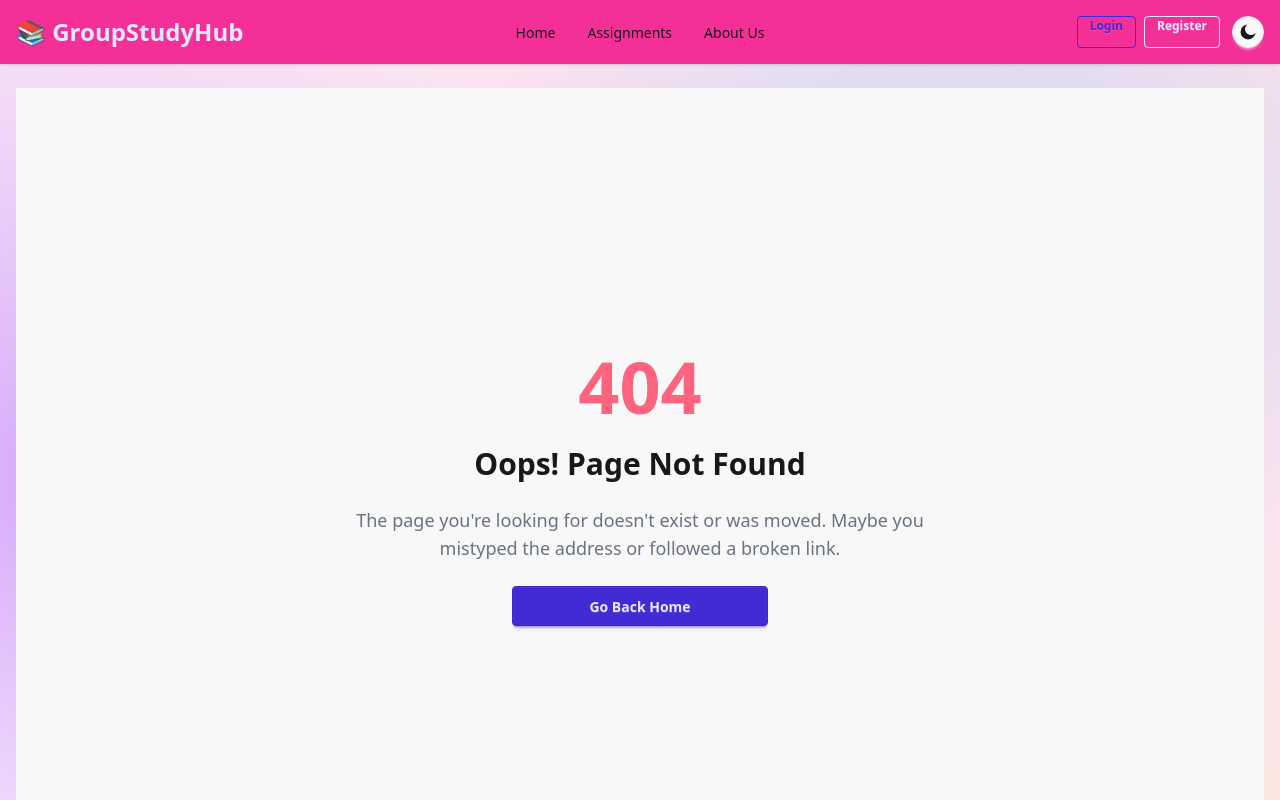
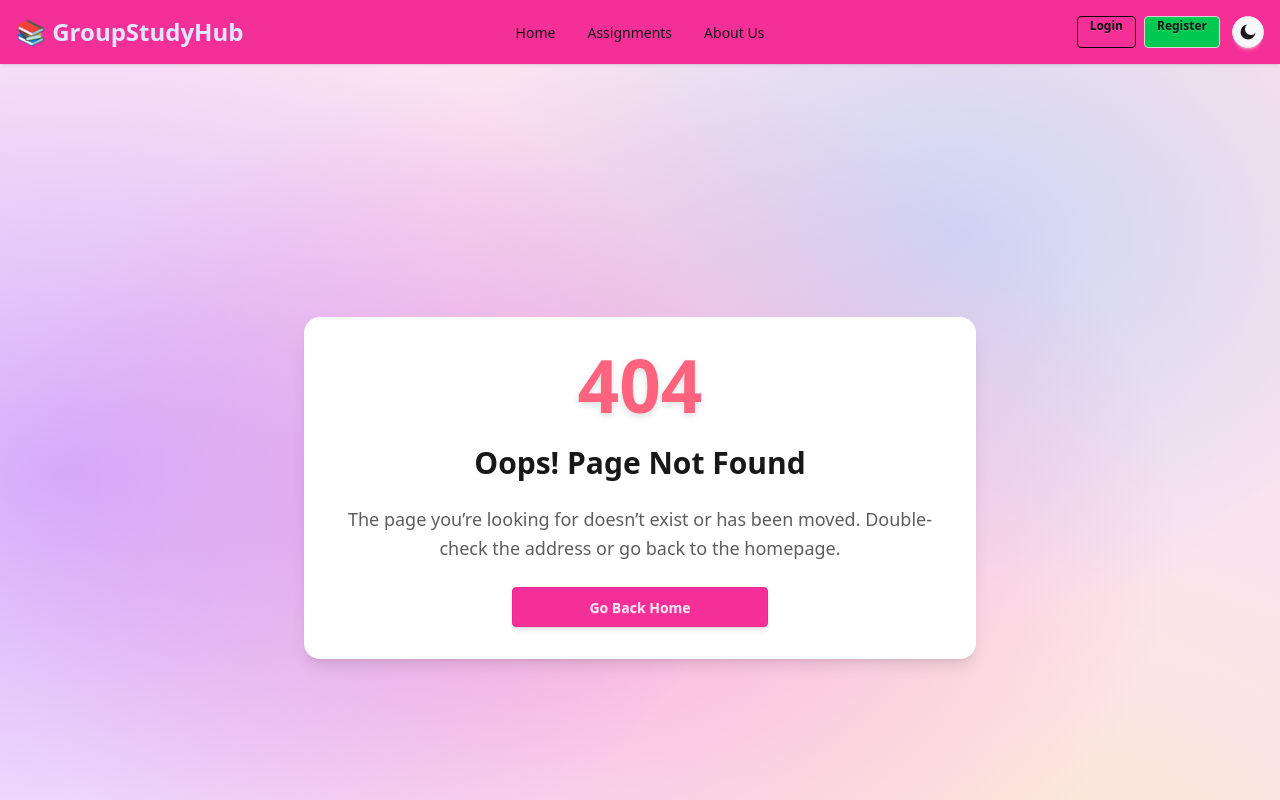
Before and after one commit to alamindev07/group-study-client, a React (Vite) app: page /privacy-policy in a window 1280 px wide. Shown: the top 800 px of the page. Built offline with nearby package versions, Linux system fonts and the light colour scheme; no server answers.

Commit message:
an eye Smoothing 404 Page updated

```diff
--- a/src/components/shared/Navbar.jsx
+++ b/src/components/shared/Navbar.jsx
@@ -180,10 +180,10 @@ const Navbar = () => {
             </div>
           ) : (
             <>
-              <Link to="/login" className="btn btn-outline btn-primary btn-sm hidden mr-2 md:inline-block">
+              <Link to="/login" className="btn btn-outline btn-neutral btn-sm hidden mr-2 md:inline-block">
                 Login
               </Link>
-              <Link to="/register" className="btn btn-outline btn-sm hidden md:inline-block">
+              <Link to="/register" className="btn btn-outline btn-sm btn-active bg-green-500 hidden md:inline-block">
                 Register
               </Link>
             </>
--- a/src/pages/ErrorPage.jsx
+++ b/src/pages/ErrorPage.jsx
@@ -1,26 +1,62 @@
 import { Link } from "react-router-dom";
+import { motion } from "framer-motion";
 import PageTitle from "../components/shared/PageTitle";
 
 const ErrorPage = () => {
   return (
-    <div className="min-h-screen flex items-center justify-center bg-base-200 px-4">
-       <PageTitle title="ErrorPage" />
-      <div className="text-center space-y-6">
-        <h1 className="text-7xl font-bold text-error">404</h1>
+    <div
+      className="min-h-screen flex items-center justify-center px-4"
+      style={{
+        background: `
+          radial-gradient(ellipse 80% 60% at 5% 40%, rgba(175, 109, 255, 0.12), transparent 67%),
+          radial-gradient(ellipse 70% 60% at 45% 45%, rgba(255, 100, 180, 0.08), transparent 67%),
+          radial-gradient(ellipse 62% 52% at 83% 76%, rgba(255, 235, 170, 0.1), transparent 63%),
+          radial-gradient(ellipse 60% 48% at 75% 20%, rgba(120, 190, 255, 0.09), transparent 66%),
+          linear-gradient(135deg, var(--tw-bg-base-200), var(--tw-bg-base-300))
+        `,
+      }}
+    >
+      <PageTitle title="ErrorPage" />
+      <motion.div
+        className="text-center space-y-6 max-w-2xl mx-auto p-8 rounded-2xl shadow-lg bg-base-100 bg-opacity-70 backdrop-blur-sm"
+        initial={{ opacity: 0, y: 40 }}
+        animate={{ opacity: 1, y: 0 }}
+        transition={{ duration: 0.6 }}
+      >
+        {/* Animated 404 */}
+        <motion.h1
+          className="text-7xl font-extrabold text-error drop-shadow-md"
+          animate={{ scale: [1, 1.05, 1] }}
+          transition={{ duration: 2, repeat: Infinity }}
+        >
+          404
+        </motion.h1>
+
+        {/* Title */}
         <h2 className="text-2xl md:text-3xl font-semibold text-base-content">
           Oops! Page Not Found
         </h2>
-        <p className="text-base md:text-lg text-gray-500 max-w-xl mx-auto">
-          The page you're looking for doesn't exist or was moved. Maybe you mistyped the address or followed a broken link.
+
+        {/* Description */}
+        <p className="text-base md:text-lg text-base-content/70 dark:text-base-content/80 leading-relaxed">
+          The page you’re looking for doesn’t exist or has been moved.
+          Double-check the address or go back to the homepage.
         </p>
-        <div className="flex justify-center">
-          <Link to="/" className="btn btn-primary btn-wide">
+
+        {/* Button */}
+        <motion.div
+          whileHover={{ scale: 1.05 }}
+          whileTap={{ scale: 0.95 }}
+          className="flex justify-center"
+        >
+          <Link
+            to="/"
+            className="btn btn-secondary btn-wide shadow-md hover:shadow-lg transition-all duration-300"
+          >
             Go Back Home
           </Link>
-        </div>
-
-
-      </div>
+        </motion.div>
+      </motion.div>
     </div>
   );
 };
```
